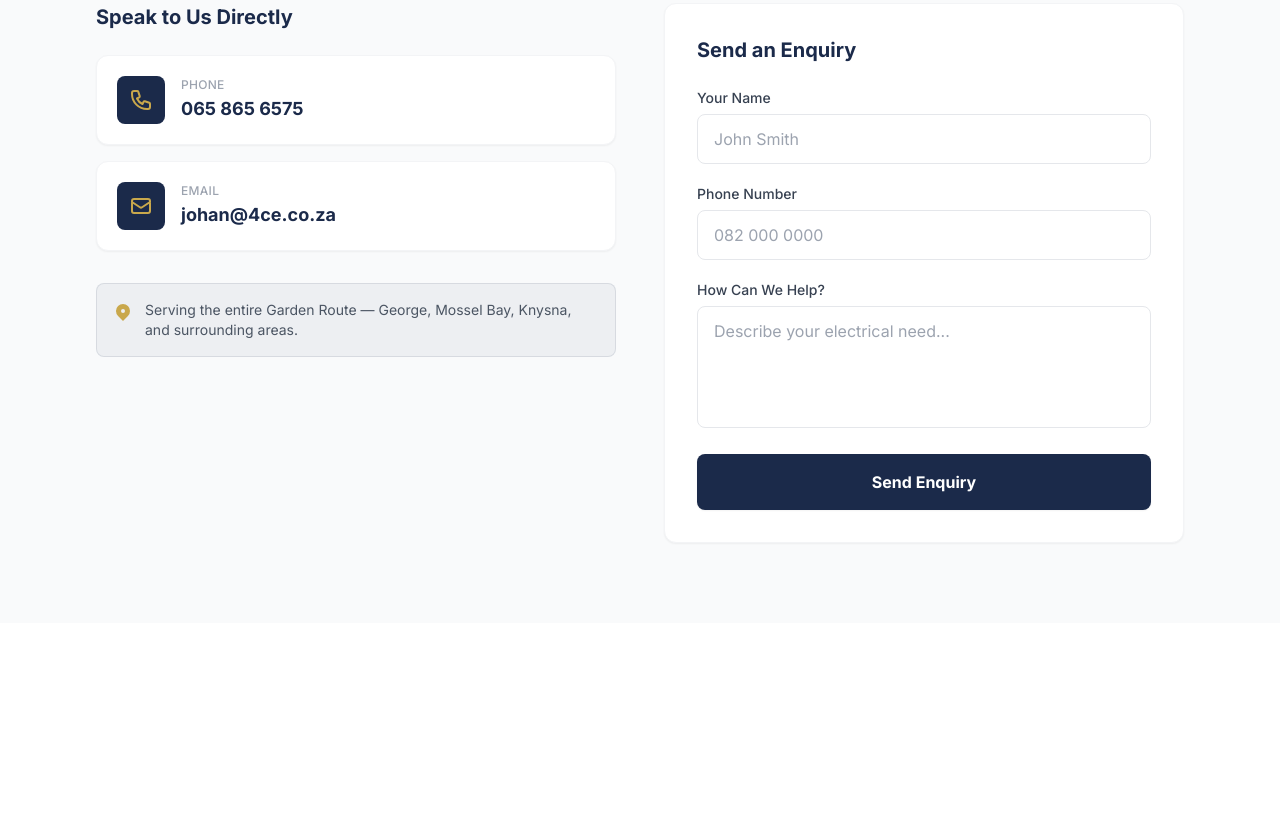
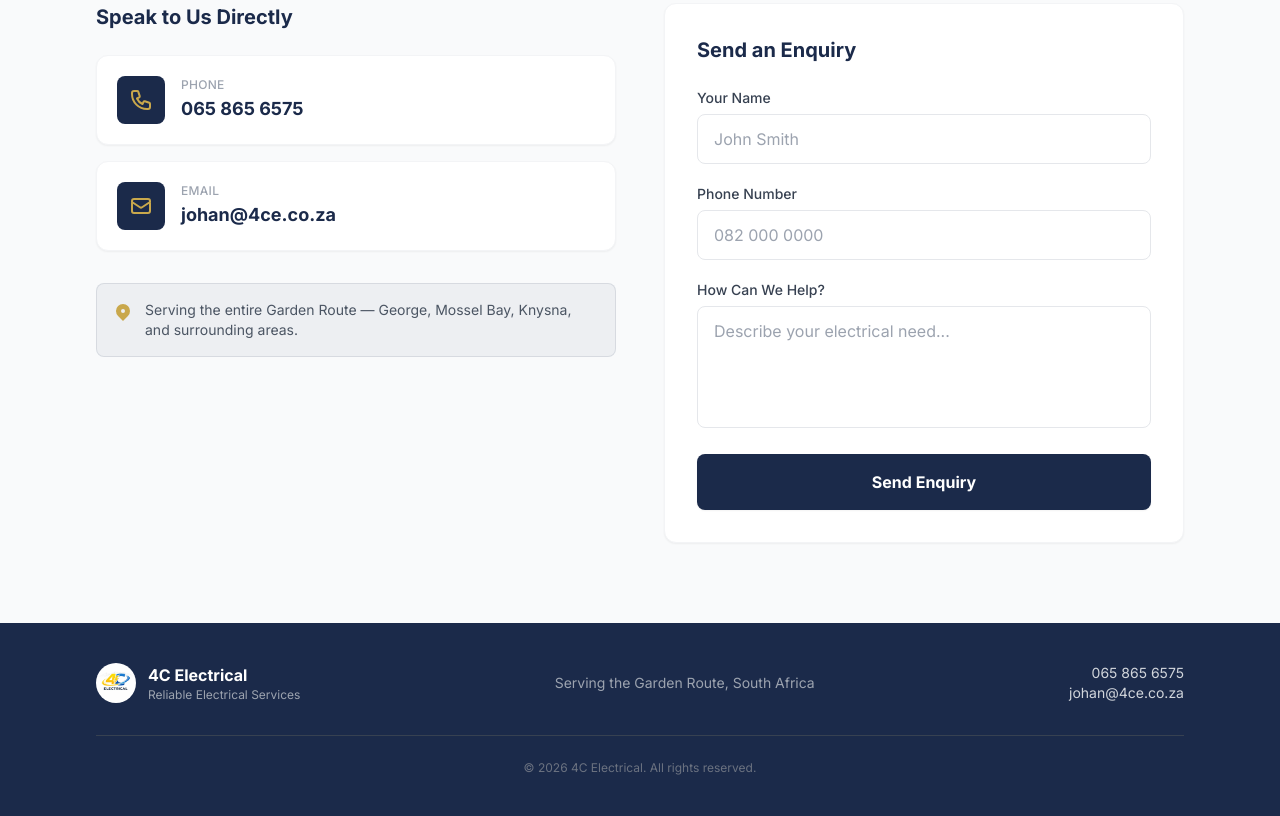
Before and after one commit to marc-axis/4c-electrical, a website: page public/index.html in a window 1280 px wide. Shown: the part 2719-3535 px from the top of the page. Before the commit the page ends 3342 px from the top, so only its background shows below. Drawn offline with nearby package versions, Linux system fonts and the light colour scheme.

Commit message:
feat: footer with logo, contact details, and copyright
Co-Authored-By: Claude Sonnet 4.6 <noreply@anthropic.com>

```diff
--- a/public/index.html
+++ b/public/index.html
@@ -451,7 +451,38 @@
     </div>
   </section>
 
-  <!-- More sections will be added here -->
+  <!-- Footer -->
+  <footer class="bg-navy py-10">
+    <div class="max-w-6xl mx-auto px-4 sm:px-6 lg:px-8">
+      <div class="flex flex-col md:flex-row items-center justify-between gap-6">
+
+        <!-- Logo + Name -->
+        <div class="flex items-center space-x-3">
+          <img src="/logo.jpeg" alt="4C Electrical" class="h-10 w-10 rounded-full object-cover" />
+          <div>
+            <p class="text-white font-bold">4C Electrical</p>
+            <p class="text-gray-400 text-xs">Reliable Electrical Services</p>
+          </div>
+        </div>
+
+        <!-- Centre: Area -->
+        <p class="text-gray-400 text-sm text-center">
+          Serving the Garden Route, South Africa
+        </p>
+
+        <!-- Right: Contact -->
+        <div class="text-center md:text-right">
+          <a href="tel:+27658656575" class="block text-gray-300 hover:text-gold text-sm transition-colors">065 865 6575</a>
+          <a href="mailto:johan@4ce.co.za" class="block text-gray-300 hover:text-gold text-sm transition-colors">johan@4ce.co.za</a>
+        </div>
+
+      </div>
+
+      <div class="border-t border-gray-700 mt-8 pt-6 text-center">
+        <p class="text-gray-500 text-xs">&copy; 2026 4C Electrical. All rights reserved.</p>
+      </div>
+    </div>
+  </footer>
 
   <script>
     const btn = document.getElementById('menu-btn');
```
